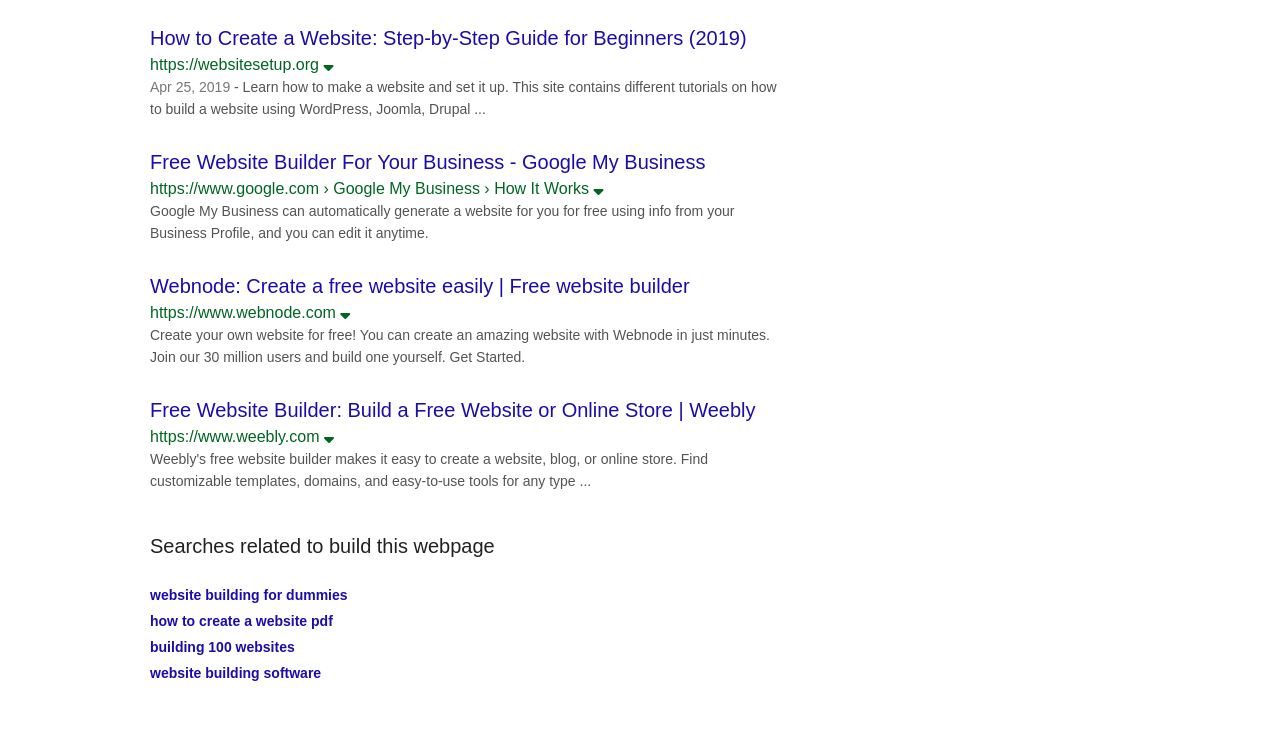
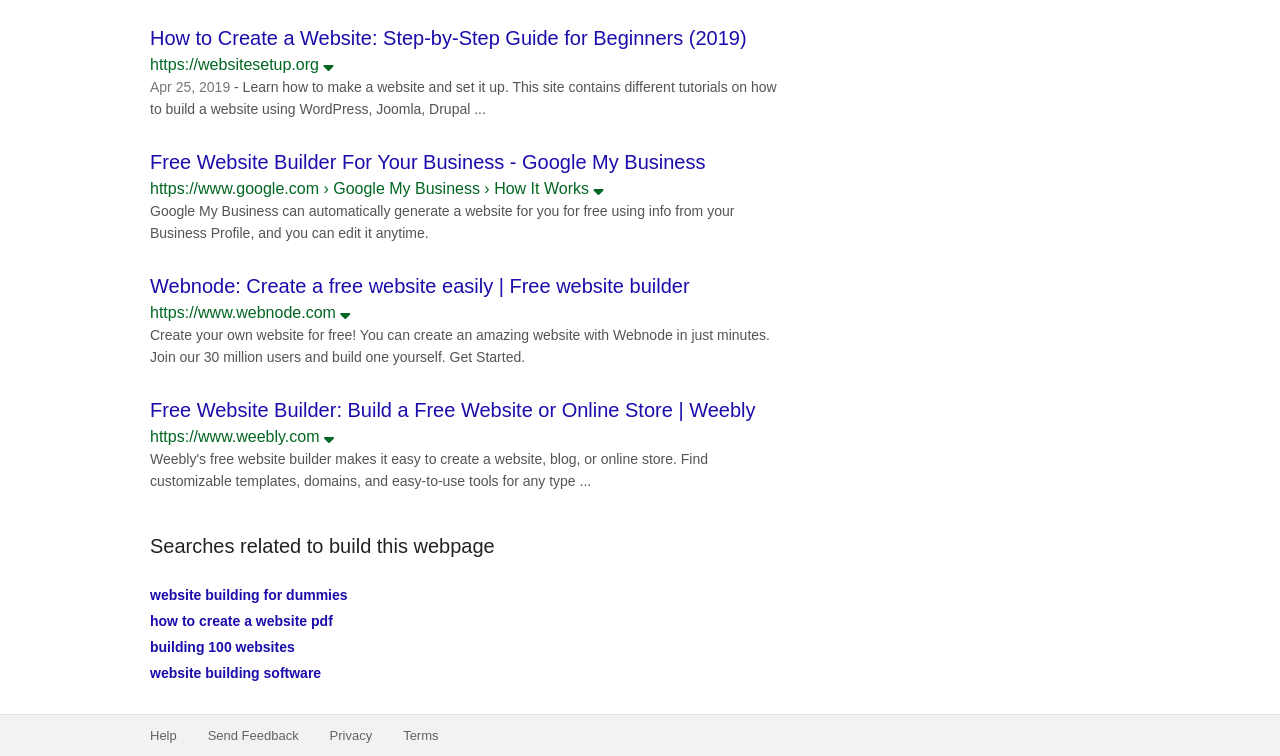
Before and after one commit to BaldeSep/GoogleSearchResults, a plain HTML site: page index.html in a window 1280 px wide. Shown: the part 1052-1808 px from the top of the page. Before the commit the page ends 1766 px from the top, so only its background shows below. Drawn offline with Linux system fonts and the light colour scheme.

Commit message:
footer complete

```diff
--- a/index.html
+++ b/index.html
@@ -276,6 +276,15 @@
       </section>
     </main>
 
+    <footer>
+      <div class="footer-links">
+        <a href="#">Help</a>
+        <a href="#">Send Feedback</a>
+        <a href="#">Privacy</a>
+        <a href="#">Terms</a>
+      </div>
+    </footer>
+
     <!-- Font Awesome for the icons -->
     <script src="https://kit.fontawesome.com/554f0629d2.js"></script>
   </body>
--- a/sass/main.scss
+++ b/sass/main.scss
@@ -320,3 +320,32 @@ main#search-results-wrapper {
     }
   }
 }
+
+// footer
+footer {
+  display: block;
+  min-width: 1100px;
+  background-color: #f2f2f2;
+  border-top: 1px solid #e4e4e4;
+  line-height: 40px;
+
+  $footer-link-color: #5f6368;
+  $footer-link-color-hover: #333;
+  .footer-links {
+    display: block;
+    margin-left: 150px;
+    a {
+      display: inline-block;
+      padding-left: 27px;
+      color: $footer-link-color;
+      text-decoration: none;
+      font-size: small;
+      &:hover {
+        color: $footer-link-color-hover;
+      }
+      &:first-child {
+        padding-left: 0;
+      }
+    }
+  }
+}
```
Also changed, not shown: css/main.css.
